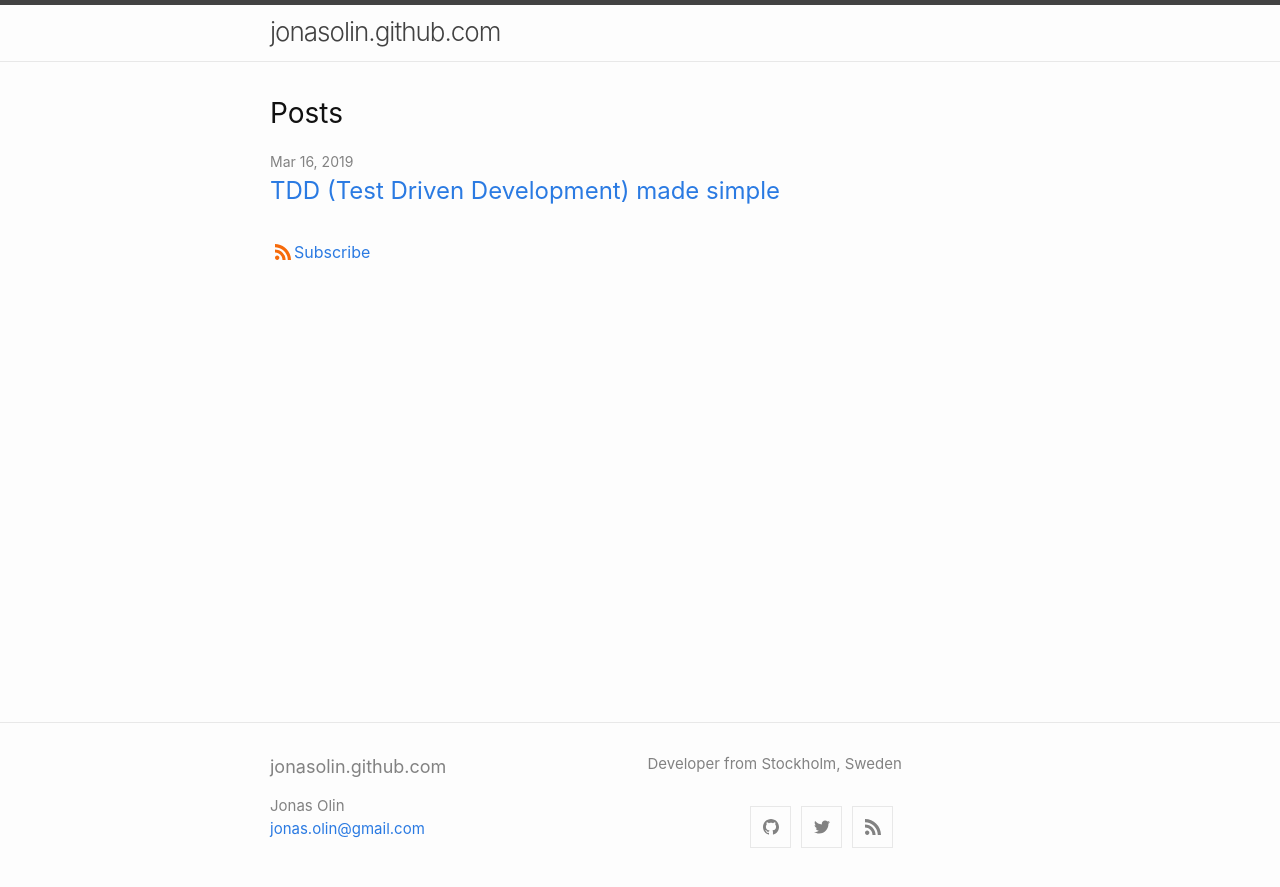
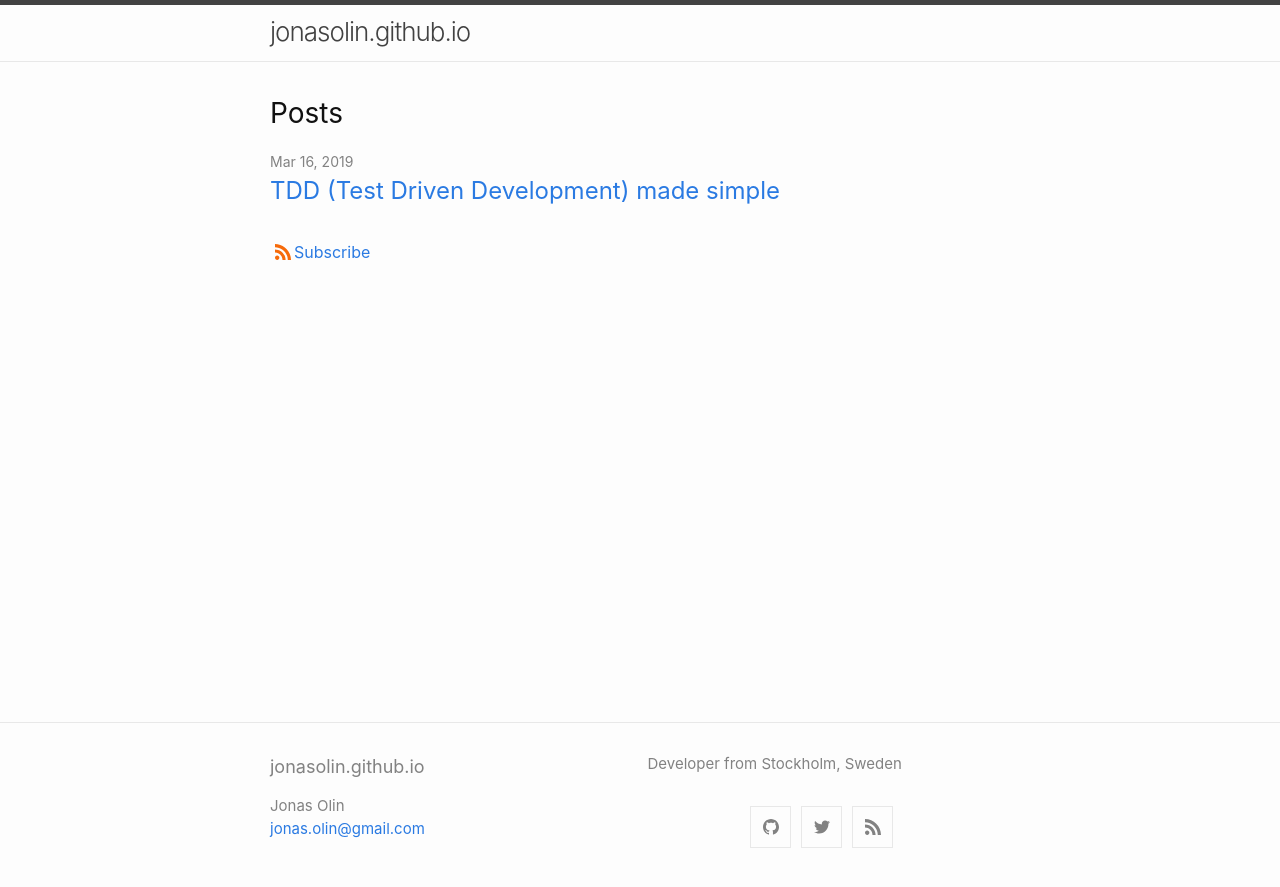
Before and after one commit to jonasolin/jonasolin.github.io, a Jekyll site: the page built from index.md, in a window 1280 px wide. Shown: the top 887 px of the page. Built offline with Jekyll 4.4.1, drawn with Linux system fonts in a browser that asks for light colours.

Commit message:
update title

```diff
--- a/_config.yml
+++ b/_config.yml
@@ -1,4 +1,4 @@
-title: jonasolin.github.com
+title: jonasolin.github.io
 author: Jonas Olin
 email: jonas.olin@gmail.com
 description: > # this means to ignore newlines until "show_exerpts:"
```
